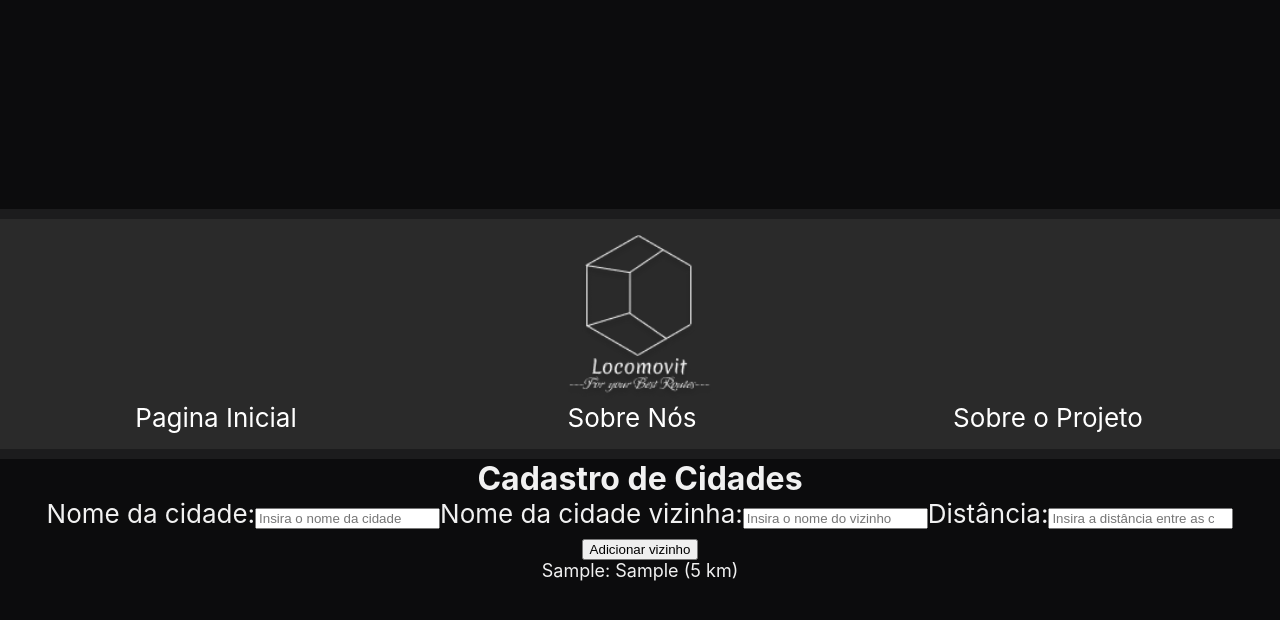
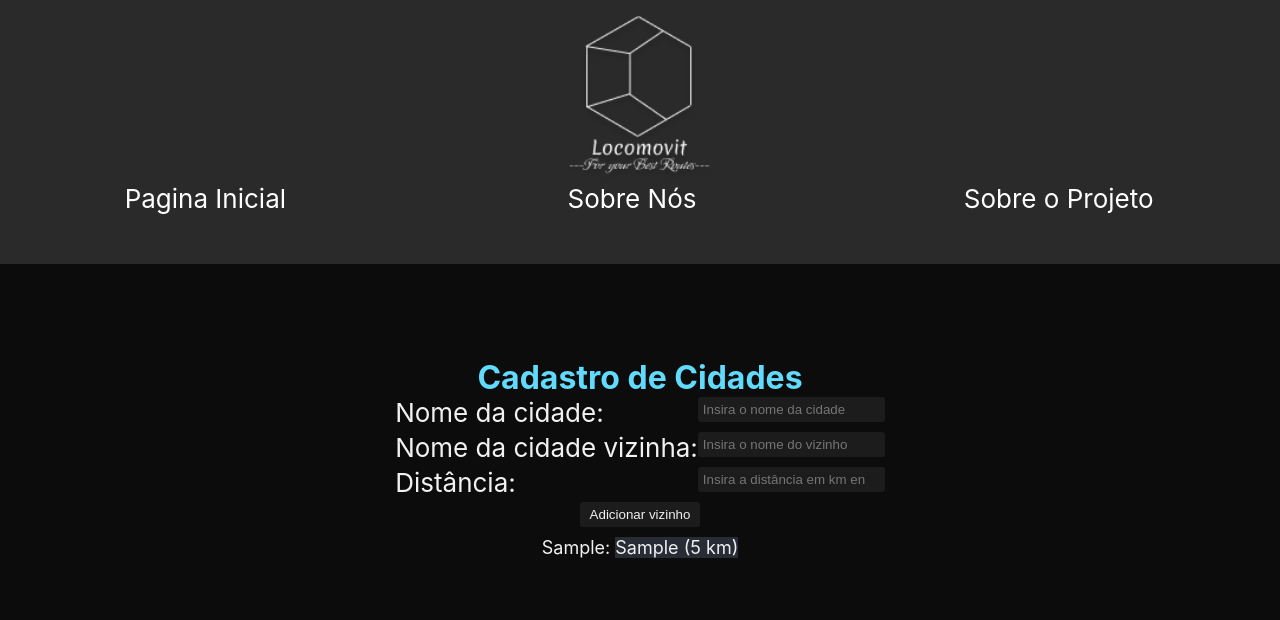
Before and after one commit to projeto-de-algoritmos/Grafos1_Locomovit, a React (Create React App) app in the folder locomovit/: page / in a window 1280 px wide. Both pictures are taken after typing "Sample", "Sample", "5" into the empty fields and a click on the button "Adicionar vizinho". Shown: the top 620 px of the page. Built offline with nearby package versions, Linux system fonts and the light colour scheme.

Commit message:
update styles

```diff
--- a/locomovit/src/components/AboutUs.js
+++ b/locomovit/src/components/AboutUs.js
@@ -6,10 +6,11 @@ import davi from '../assets/images/davi.jpg'
 
 export default function AboutUs() {
     return (
+        <>
+            <Header />
             <div className="about-us">
-            <Header />
                 <div className='intro-text'>
-                <h1>Quem somos</h1>
+                    <h2>Quem somos</h2>
                     <p>Somos um time com um único intuito: preservar o que de mais precioso você tem, o seu TEMPO. Pensando nisso nos dedicamos a criar uma solução prática que te ajude no seu dia a dia, seja a caminho do trabalho ou a um evento social. Esse é o Locomovit, pronto pra te ajudar e fazer parte da sua história!</p>
                 </div>
                 <div className='intro-participants'>
@@ -33,5 +34,6 @@ export default function AboutUs() {
                     </div>
                 </div>
             </div>
+        </>
     );
 }
--- a/locomovit/src/components/Main.js
+++ b/locomovit/src/components/Main.js
@@ -6,12 +6,8 @@ import NewCities from './NewCities';
 export const Main = () => {
     return (
         <>
-            <header className="App-header">
-                <Header />
-            </header>
-            <body>
-                <NewCities />
-            </body>
+            <Header />
+            <NewCities />
         </>
     )
 }
--- a/locomovit/src/components/newCities.js
+++ b/locomovit/src/components/newCities.js
@@ -1,4 +1,5 @@
 import React, { useState } from "react";
+import './styles/NewCities.css'
 
 function NewCities() {
   const [graph, setGraph] = useState({});
@@ -30,6 +31,12 @@ function NewCities() {
     setGraph({ ...graph });
   }
 
+  String.prototype.toPascalCase = function () {
+    return this.split(" ")
+      .map(word => word.charAt(0).toUpperCase() + word.slice(1))
+      .join("");
+  };
+
   function handleSubmit(event) {
     event.preventDefault();
     const cityName = event.target.cityName.value;
@@ -47,6 +54,7 @@ function NewCities() {
       <body>
         <h1>Cadastro de Cidades</h1>
         <form id="city-form" onSubmit={handleSubmit}>
+          <div className="nomeCidade">
             <label htmlFor="cityName">Nome da cidade:</label>
             <input
               type="text"
@@ -55,7 +63,9 @@ function NewCities() {
               placeholder="Insira o nome da cidade"
               required
             />
+          </div>
 
+          <div className="nomeVizinho">
             <label htmlFor="neighborName">Nome da cidade vizinha:</label>
             <input
               type="text"
@@ -64,23 +74,31 @@ function NewCities() {
               placeholder="Insira o nome do vizinho"
               required
             />
+          </div>
+
+
+          <div className="distancia">
             <label htmlFor="distance">Distância:</label>
             <input
               type="number"
               id="distance"
               name="distance"
-            placeholder="Insira a distância entre as cidades"
+              placeholder="Insira a distância em km entre as cidades"
               min="0"
               required
             />
+          </div>
+
+          <div className="submit">
             <button type="submit">Adicionar vizinho</button>
+          </div>
           <ul>
             {Object.entries(graph).map(([city, neighbors], index) => (
               <li key={index}>
-                {city}:{" "}
+                {city.toPascalCase()}:{" "}
                 {neighbors.map((neighbor, index) => (
                   <span key={index}>
-                        {neighbor.cidade} ({neighbor.distancia} km)
+                    {neighbor.cidade.toPascalCase()} ({neighbor.distancia.toPascalCase()} km)
                     {index === neighbors.length - 1 ? "" : ", "}
                   </span>
                 ))}
--- a/locomovit/src/components/styles/AboutTheProject.css
+++ b/locomovit/src/components/styles/AboutTheProject.css
@@ -1,4 +1,13 @@
 .about-the-project {
-    padding: 20px;
     margin-bottom: 20px;
 }
+
+h2 {
+    position: relative;
+    top: 0px;
+}
+
+p {
+    position: relative;
+    top: 0px;
+}
--- a/locomovit/src/components/styles/AboutUs.css
+++ b/locomovit/src/components/styles/AboutUs.css
@@ -13,6 +13,8 @@
     margin-bottom: 20px;
     padding: 20px;
     width: 100%;
+    position: relative;
+    top: 300px;
 }
 
 .intro-text {
--- a/locomovit/src/components/styles/Main.css
+++ b/locomovit/src/components/styles/Main.css
@@ -6,11 +6,18 @@
     --color-tertiary: #282c34;
 }
 
+header {
+    position: absolute;
+    top: 0;
+    width: 100%;
+    padding-bottom: 50px;
+}
+
 body {
     background-color: var(--color-background);
     color: var(--color-text);
     margin: 0;
-    padding: 0;
+    padding-top: 40px;
 }
 
 ul {
--- /dev/null
+++ b/locomovit/src/components/styles/NewCities.css
@@ -0,0 +1,70 @@
+h1 {
+    color: var(--color-primary);
+}
+
+label {
+    color: var(--color-text);
+}
+
+form {
+    display: flex;
+    flex-direction: column;
+}
+
+form div {
+    display: flex;
+    justify-content: space-between;
+}
+
+.submit {
+    display: flex;
+    justify-content: space-around;
+}
+
+.submit button[type="submit"] {
+    background-color: var(--color-secondary);
+    color: var(--color-text);
+    border: none;
+    border-radius: 3px;
+    padding: 5px 10px;
+    cursor: pointer;
+}
+
+.submit button[type="submit"]:hover {
+    background-color: var(--color-primary);
+    color: var(--color-text);
+}
+
+input[type="text"],
+input[type="number"] {
+    background-color: var(--color-secondary);
+    color: var(--color-text);
+    border: none;
+    border-radius: 3px;
+    padding: 5px;
+    margin-bottom: 10px;
+}
+
+input[type="submit"] {
+    background-color: var(--color-primary);
+    color: var(--color-text);
+    border: none;
+    border-radius: 3px;
+    padding: 5px 10px;
+    cursor: pointer;
+}
+
+ul {
+    list-style-type: none;
+    padding: 0;
+    margin-top: 10px;
+}
+
+li {
+    margin-bottom: 5px;
+}
+
+span {
+    color: var(--color-text);
+    background-color: var(--color-tertiary);
+}
```
Lines whose indentation alone changed are shown as unchanged.
